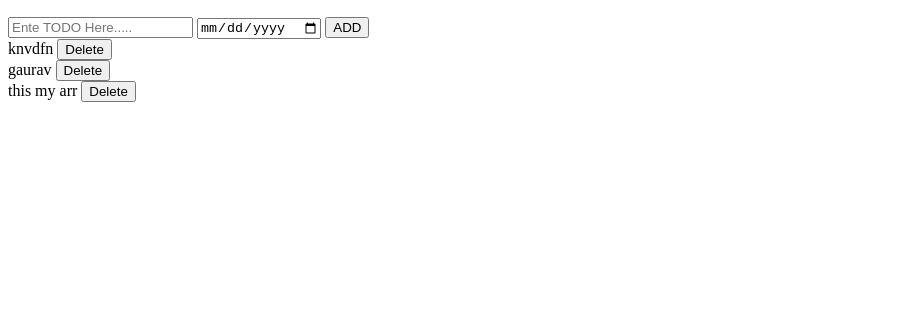
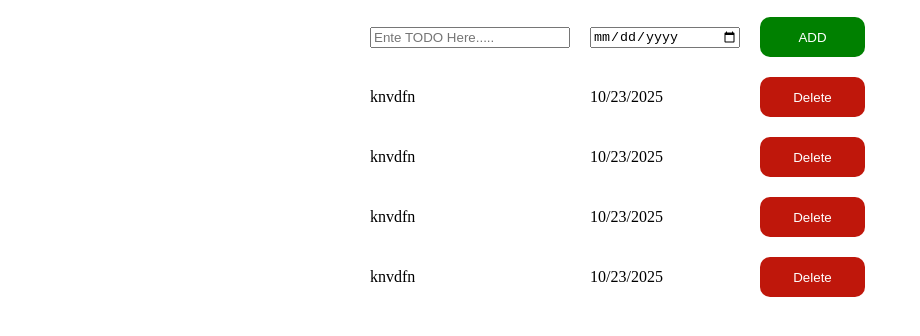
Before and after one commit to Gaurav-meena95/Todo_App, a plain HTML site: page index.html in a window 1280 px wide. Shown: the part 68-404 px from the top of the page, without its empty margins (0-920 px from the left). Drawn offline with Linux system fonts and the light colour scheme.

Commit message:
Now i its done some ui left

```diff
--- a/index.html
+++ b/index.html
@@ -8,11 +8,13 @@
 <link rel="stylesheet" href="style.css">
 <body>
     <h1 class="main-heading">TODO APP</h1>
-    <input type="text" placeholder="Ente TODO Here....." class="todo_input">
-    <input type="date" >
-    <button onclick="addTodo()">ADD</button>
+    <div class="grid-container">
+        <input type="text" placeholder="Ente TODO Here....." class="todo_input">
+        <input type="date" class="todo-date" >
+        <button class="add" onclick="addTodo()">ADD</button>
+    </div>
 
-    <div class="todo-container"></div>
+    <div class="todo-container grid-container"></div>
 
 
     <script src="script.js"></script>
--- a/script.js
+++ b/script.js
@@ -1,10 +1,30 @@
-todoList=['knvdfn','gaurav','this my arr']
+todoList=[
+    {
+        item:'knvdfn',
+        dueDate:'10/23/2025'
+    },
+    {
+        item:'knvdfn',
+        dueDate:'10/23/2025'
+    },
+    {
+        item:'knvdfn',
+        dueDate:'10/23/2025'
+    },
+    {
+        item:'knvdfn',
+        dueDate:'10/23/2025'
+    },
+]
 displayItems()
 function addTodo(){
     let input_select=document.querySelector('.todo_input');
-    let totdItem=input_select.value;
-    todoList.push(totdItem);
+    let date_select=document.querySelector('.todo-date');
+    let todoItem=input_select.value;
+    let todo_date=date_select.value;
+    todoList.push({item:todoItem,dueDate:todo_date});
     input_select.value='';
+    date_select.value='';
 
     displayItems()
 }
@@ -12,11 +32,13 @@ function displayItems(){
     let disElement=document.querySelector('.todo-container');
     let newHtml='';
     for (i=0;i<todoList.length;i++){
+        let {item,dueDate}=todoList[i];
         newHtml+=`
-         <div>
-            <span>${todoList[i]}</span>
-            <button onclick="todoList.splice(${i},1);displayItems();">Delete</button>
-        </div>
+
+            <span>${item}</span>
+            <span>${dueDate}</span>
+            <button class='delete' onclick="todoList.splice(${i},1);displayItems();">Delete</button>
+
         `;
 
     }
--- a/style.css
+++ b/style.css
@@ -4,3 +4,35 @@
     font-family: Impact, Haettenschweiler, 'Arial Narrow Bold', sans-serif;
 
 }
+.grid-container{
+    display: grid;
+    grid-template-columns: 200px 150px 150px;
+    column-gap: 20px;
+    row-gap: 20px;
+    margin: 20px;
+    align-items: center;
+    justify-content: center;
+}
+.add{
+    border: none;
+    background-color: green;
+    height: 40px;
+    border-radius: 10px;
+    color: white;
+    width: 70%;
+
+}
+.delete{
+    border: none;
+    background-color: rgb(191, 23, 11);
+    height: 40px;
+    border-radius: 10px;
+    color: white;
+    width: 70%;
+
+}
+.todo_input .todo-date{
+    font-size: 16px;
+    padding: 10px;
+    border-color: rgb(12, 97, 6);
+}
```
